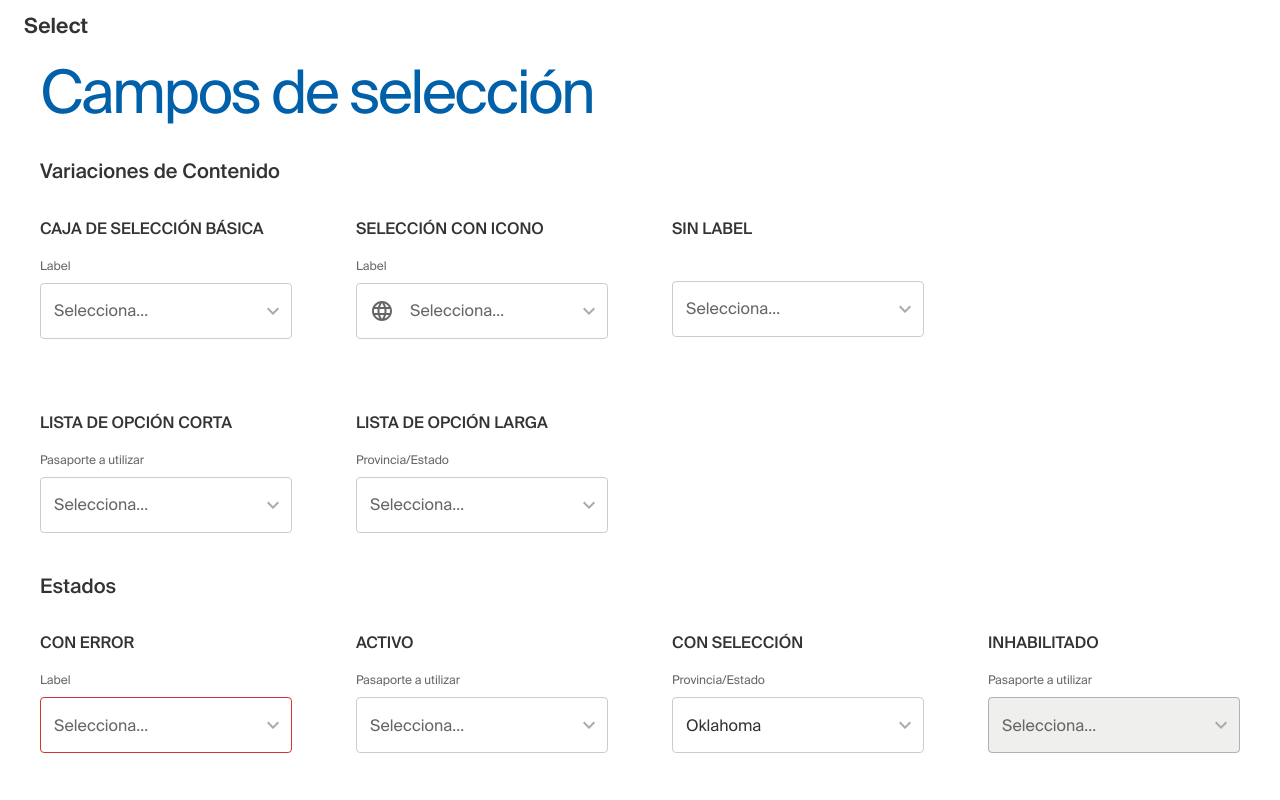
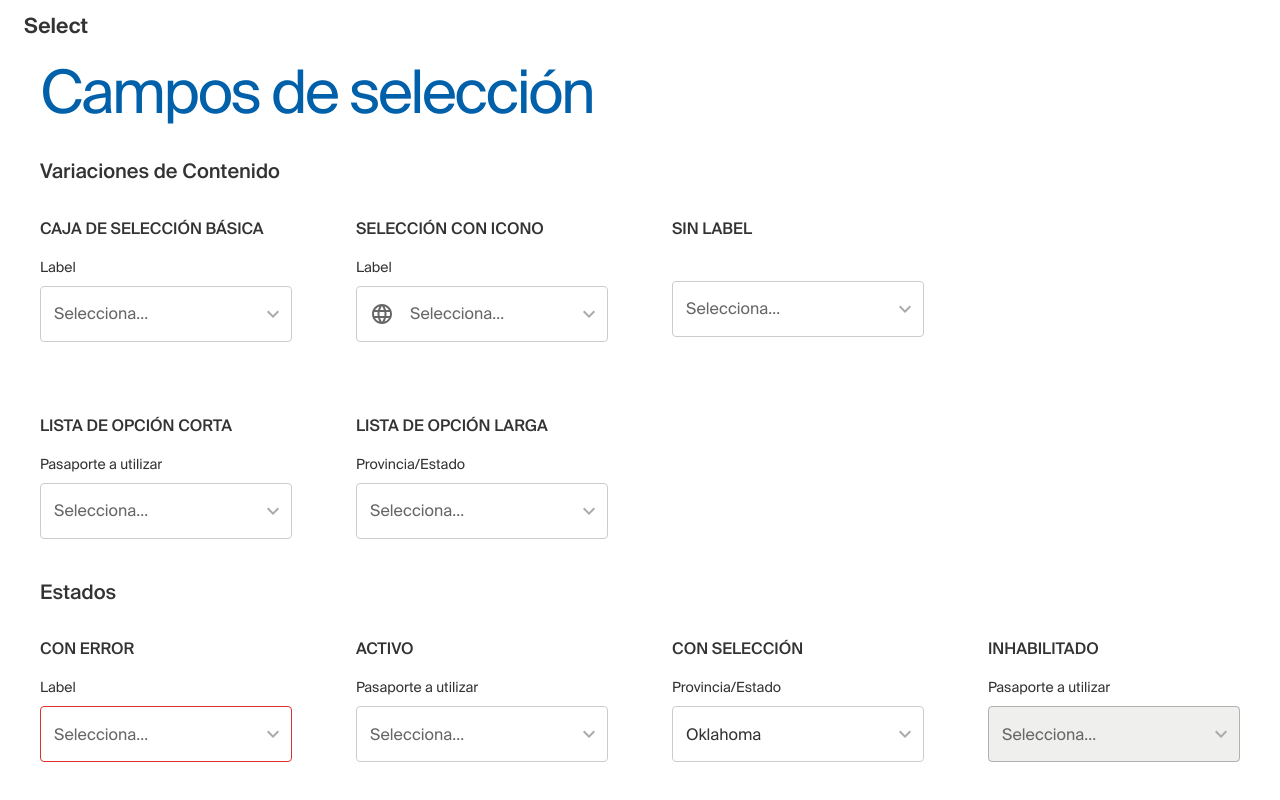
Before and after one commit to santiago86/testcomponents, a React (Create React App) app: page / in a window 1280 px wide. Shown: the part 1565-2365 px from the top of the page. Built offline with nearby package versions, Linux system fonts and the light colour scheme.

Commit message:
InputLabel turned into box

```diff
--- a/src/components/selectCo.js
+++ b/src/components/selectCo.js
@@ -1,7 +1,7 @@
 import React from "react"
 import PropTypes from "prop-types"
 import Select from "@material-ui/core/Select"
-import InputLabel from "@material-ui/core/InputLabel"
+import Box from "@material-ui/core/Box"
 import { withStyles } from "@material-ui/core/styles"
 import MenuItemCo from "./menuItemCo"
 import theme from "../theme"
@@ -66,7 +66,7 @@ function SelectCo(props) {
   const placeholderCo = getPlaceholder(placeholder)
   return (
     <div>
-      {label && <InputLabel>{label}</InputLabel>}
+      {label && <Box variant="body2">{label}</Box>}
       <StyledSelect
         color={color}
         starticon={starticon.toString()}
```
